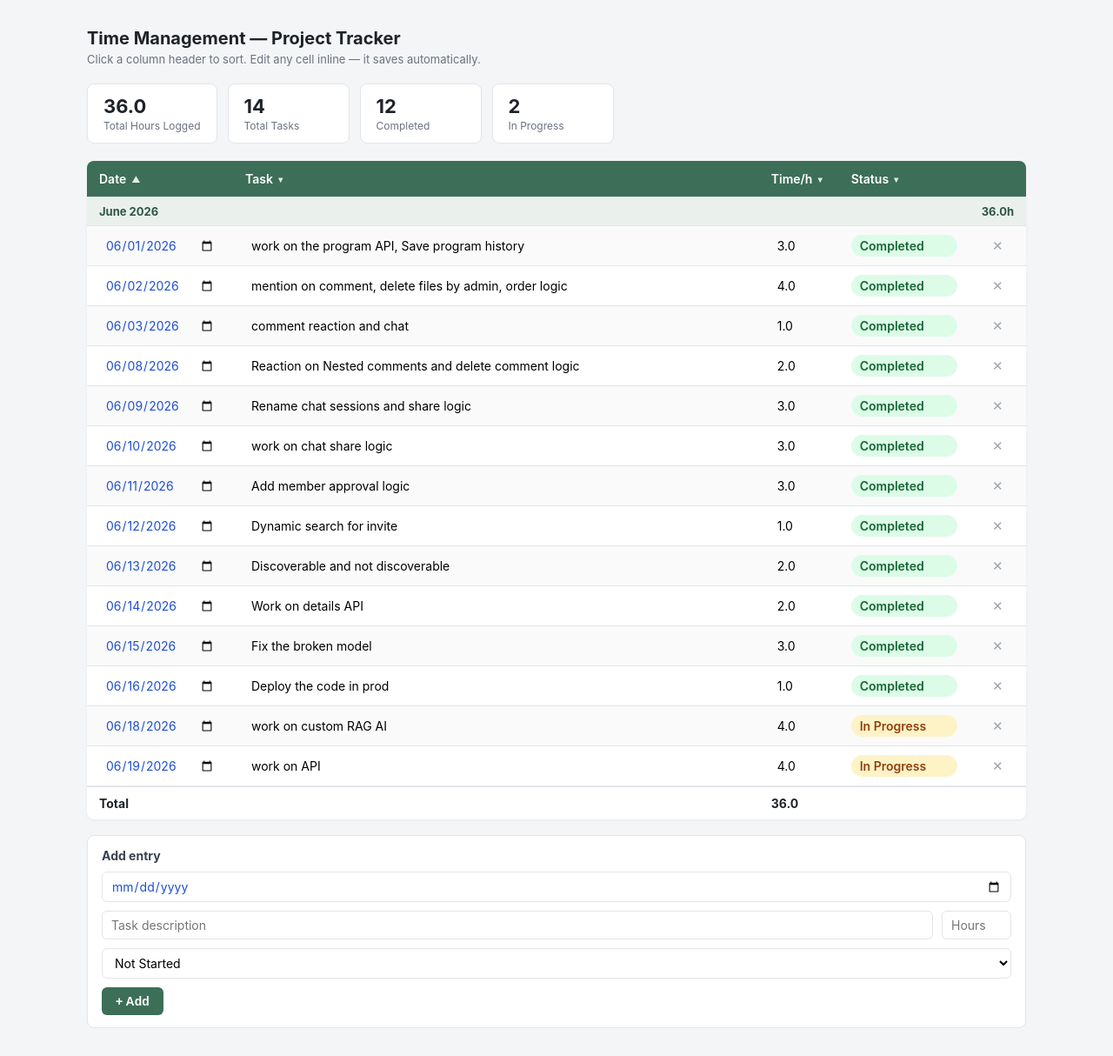
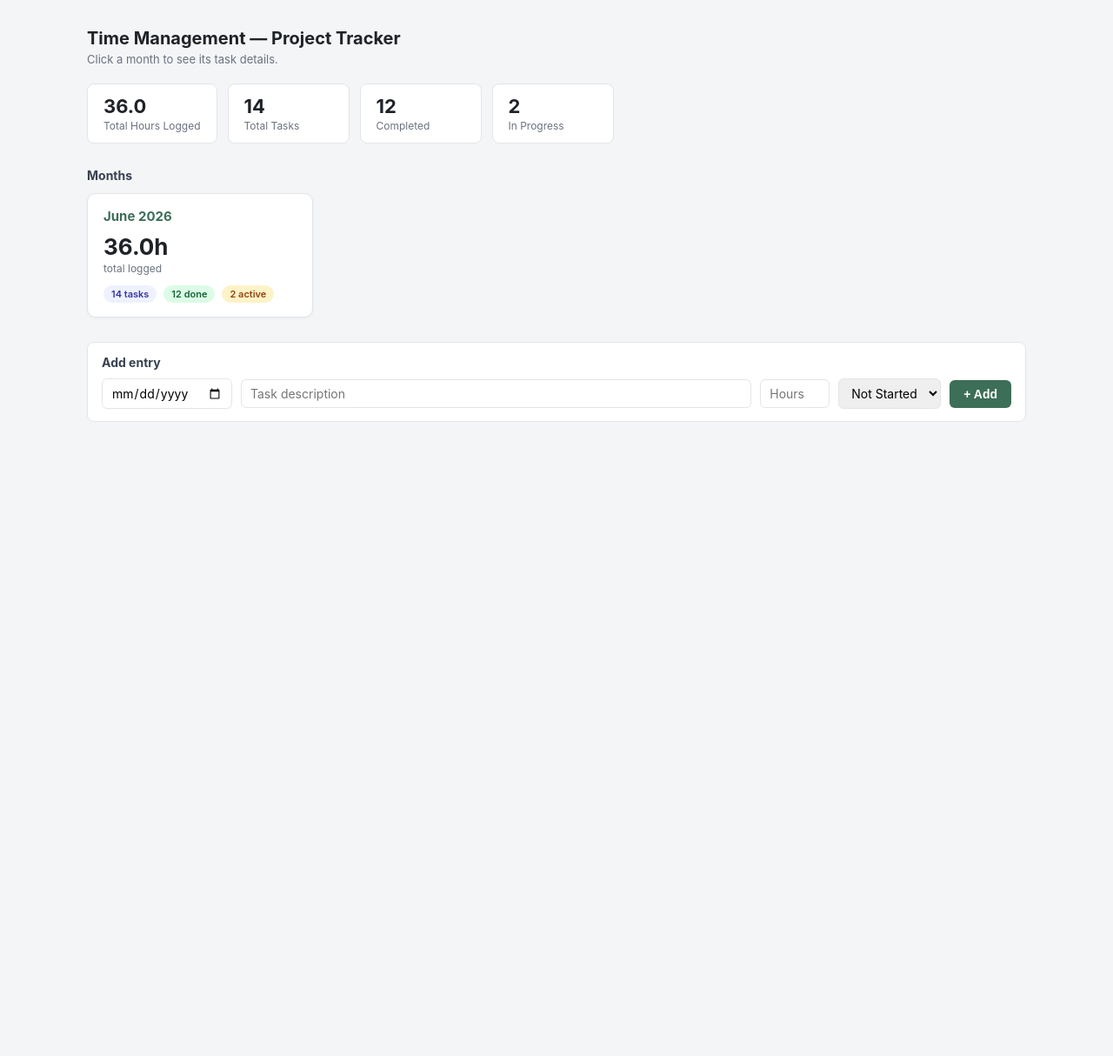
Before and after one commit to Muazzeem/time-management-app, a Flask app: page / in a window 1280 px wide. Shown: the whole page at 87% size. After the commit the page ends 485 px from the top, so only its background shows below. Run offline with Flask 3, Linux system fonts and the light colour scheme; data comes from the database, SQL or seed files in the repository.

Commit message:
Turn dashboard into clickable month cards with a separate detail page per month

```diff
--- a/app.py
+++ b/app.py
@@ -1,14 +1,16 @@
+import re
 import sqlite3
 from datetime import datetime
 from pathlib import Path
 
-from flask import Flask, g, redirect, render_template, request, url_for
+from flask import Flask, abort, g, redirect, render_template, request, url_for
 
 app = Flask(__name__)
 
 DB_PATH = Path(__file__).parent / "time_log.db"
 STATUSES = ["Not Started", "In Progress", "Completed", "Blocked"]
 SORT_COLUMNS = {"date": "date", "task": "task", "hours": "hours", "status": "status"}
+MONTH_KEY_RE = re.compile(r"^\d{4}-\d{2}$")
 
 SEED_ENTRIES = [
     ("2026-06-01", "work on the program API, Save program history", 3, "Completed"),
@@ -67,6 +69,46 @@ def init_db():
 
 @app.route("/")
 def index():
+    db = get_db()
+    rows = db.execute("SELECT * FROM entries ORDER BY date ASC").fetchall()
+
+    groups = {}
+    for row in rows:
+        groups.setdefault(row["date"][:7], []).append(row)
+
+    month_keys = sorted(groups.keys(), reverse=True)
+    month_summaries = [
+        {
+            "key": key,
+            "label": datetime.strptime(key, "%Y-%m").strftime("%B %Y"),
+            "total_hours": sum(r["hours"] for r in groups[key]),
+            "total_tasks": len(groups[key]),
+            "completed": sum(1 for r in groups[key] if r["status"] == "Completed"),
+            "in_progress": sum(1 for r in groups[key] if r["status"] == "In Progress"),
+        }
+        for key in month_keys
+    ]
+
+    return render_template(
+        "index.html",
+        month_summaries=month_summaries,
+        total_hours=sum(r["hours"] for r in rows),
+        completed=sum(1 for r in rows if r["status"] == "Completed"),
+        in_progress=sum(1 for r in rows if r["status"] == "In Progress"),
+        total_tasks=len(rows),
+        statuses=STATUSES,
+    )
+
+
+@app.route("/month/<key>")
+def month_detail(key):
+    if not MONTH_KEY_RE.match(key):
+        abort(404)
+    try:
+        label = datetime.strptime(key, "%Y-%m").strftime("%B %Y")
+    except ValueError:
+        abort(404)
+
     sort = request.args.get("sort", "date")
     direction = request.args.get("dir", "asc")
     if sort not in SORT_COLUMNS:
@@ -75,45 +117,33 @@ def index():
         direction = "asc"
 
     db = get_db()
-    rows = db.execute("SELECT * FROM entries ORDER BY date ASC").fetchall()
-
-    groups = {}
-    for row in rows:
-        month_key = row["date"][:7]  # "YYYY-MM"
-        groups.setdefault(month_key, []).append(row)
-
-    for month_rows in groups.values():
-        month_rows.sort(key=lambda r: r[SORT_COLUMNS[sort]], reverse=(direction == "desc"))
-
-    month_keys = sorted(groups.keys(), reverse=(sort == "date" and direction == "desc"))
-    month_groups = [
-        {
-            "label": datetime.strptime(key, "%Y-%m").strftime("%B %Y"),
-            "rows": groups[key],
-            "total_hours": sum(r["hours"] for r in groups[key]),
-        }
-        for key in month_keys
-    ]
-
-    total_hours = sum(r["hours"] for r in rows)
-    completed = sum(1 for r in rows if r["status"] == "Completed")
-    in_progress = sum(1 for r in rows if r["status"] == "In Progress")
+    rows = db.execute(
+        f"SELECT * FROM entries WHERE date LIKE ? ORDER BY {SORT_COLUMNS[sort]} {direction}",
+        (f"{key}-%",),
+    ).fetchall()
 
     def next_dir(col):
         return "desc" if sort == col and direction == "asc" else "asc"
 
     return render_template(
-        "index.html",
-        month_groups=month_groups,
+        "month.html",
+        month_key=key,
+        month_label=label,
+        rows=rows,
         statuses=STATUSES,
         sort=sort,
         direction=direction,
         next_dir=next_dir,
-        total_hours=total_hours,
-        completed=completed,
-        in_progress=in_progress,
+        total_hours=sum(r["hours"] for r in rows),
+        completed=sum(1 for r in rows if r["status"] == "Completed"),
+        in_progress=sum(1 for r in rows if r["status"] == "In Progress"),
         total_tasks=len(rows),
     )
+
+
+def _redirect_next():
+    next_url = request.form.get("next")
+    return redirect(next_url) if next_url else redirect(url_for("index"))
 
 
 @app.route("/entries/add", methods=["POST"])
@@ -129,7 +159,7 @@ def add_entry():
         ),
     )
     db.commit()
-    return redirect(url_for("index"))
+    return _redirect_next()
 
 
 @app.route("/entries/<int:entry_id>/update", methods=["POST"])
@@ -146,7 +176,7 @@ def update_entry(entry_id):
         ),
     )
     db.commit()
-    return redirect(url_for("index"))
+    return _redirect_next()
 
 
 @app.route("/entries/<int:entry_id>/delete", methods=["POST"])
@@ -154,7 +184,7 @@ def delete_entry(entry_id):
     db = get_db()
     db.execute("DELETE FROM entries WHERE id = ?", (entry_id,))
     db.commit()
-    return redirect(url_for("index"))
+    return _redirect_next()
 
 
 init_db()
--- a/templates/index.html
+++ b/templates/index.html
@@ -8,9 +8,7 @@
   :root {
     --header-bg: #3c6e58;
     --header-fg: #ffffff;
-    --link-blue: #1d4ed8;
     --border: #e2e5e9;
-    --row-alt: #fafafa;
   }
   * { box-sizing: border-box; }
   body {
@@ -27,7 +25,7 @@
   .summary {
     display: flex;
     gap: 12px;
-    margin-bottom: 20px;
+    margin-bottom: 28px;
     flex-wrap: wrap;
   }
   .card {
@@ -40,107 +38,73 @@
   .card .value { font-size: 22px; font-weight: 700; }
   .card .label { font-size: 12px; color: #6b7280; margin-top: 2px; }
 
-  table {
-    width: 100%;
-    border-collapse: collapse;
+  h2.section-title { font-size: 14px; color: #374151; margin: 0 0 12px; }
+
+  .month-grid {
+    display: grid;
+    grid-template-columns: repeat(auto-fill, minmax(230px, 1fr));
+    gap: 14px;
+    margin-bottom: 28px;
+  }
+  .month-card {
+    display: block;
     background: #fff;
-    border-radius: 8px;
-    overflow: hidden;
-    box-shadow: 0 1px 3px rgba(0,0,0,0.06);
+    border: 1px solid var(--border);
+    border-radius: 10px;
+    padding: 16px 18px;
+    text-decoration: none;
+    color: inherit;
+    box-shadow: 0 1px 3px rgba(0,0,0,0.05);
+    transition: transform 0.08s ease, box-shadow 0.08s ease, border-color 0.08s ease;
   }
-  thead th {
-    background: var(--header-bg);
-    color: var(--header-fg);
-    text-align: left;
-    padding: 12px 14px;
-    font-size: 14px;
-    font-weight: 600;
+  .month-card:hover {
+    transform: translateY(-2px);
+    box-shadow: 0 6px 16px rgba(0,0,0,0.08);
+    border-color: var(--header-bg);
   }
-  thead th a {
-    color: inherit;
-    text-decoration: none;
-    display: inline-flex;
-    align-items: center;
-    gap: 6px;
+  .month-card .month-name {
+    font-size: 15px;
+    font-weight: 700;
+    color: var(--header-bg);
+    margin-bottom: 10px;
   }
-  thead th .caret { font-size: 10px; opacity: 0.85; }
-  tbody td {
-    padding: 8px 14px;
-    border-bottom: 1px solid var(--border);
-    font-size: 14px;
-    vertical-align: middle;
+  .month-card .month-hours {
+    font-size: 26px;
+    font-weight: 700;
+    margin-bottom: 2px;
   }
-  tbody tr:nth-child(even) { background: var(--row-alt); }
-  tbody tr:hover { background: #f0f6f3; }
-
-  tr.month-row td {
-    background: #eaf1ed;
-    color: #2f5645;
-    font-weight: 700;
-    font-size: 13px;
-    padding: 8px 14px;
-    border-bottom: 1px solid var(--border);
-    border-top: 1px solid var(--border);
+  .month-card .month-hours-label {
+    font-size: 12px;
+    color: #6b7280;
+    margin-bottom: 12px;
   }
-  tr.month-row:hover td { background: #eaf1ed; }
-  tr.month-row .month-total { text-align: left; font-weight: 700; }
-
-  .row-form { display: contents; }
-  input[type="date"], input[type="text"], input[type="number"], select {
-    border: 1px solid transparent;
-    background: transparent;
-    font-size: 14px;
-    font-family: inherit;
-    padding: 4px 6px;
-    border-radius: 5px;
-    width: 100%;
+  .month-card .month-stats {
+    display: flex;
+    gap: 8px;
+    flex-wrap: wrap;
   }
-  input[type="date"], td:nth-child(2) input[type="text"] {
-    color: var(--link-blue);
-  }
-  input[type="number"] { width: 64px; }
-  input:hover, select:hover,
-  input:focus, select:focus {
-    border-color: var(--border);
-    background: #f9fafb;
-    outline: none;
-  }
-
-  .status-select {
+  .badge {
+    font-size: 11px;
     font-weight: 600;
     border-radius: 999px;
-    padding: 4px 10px;
-    cursor: pointer;
-    border: none;
-    appearance: none;
-    -webkit-appearance: none;
+    padding: 3px 9px;
   }
-  .status-Not-Started { background: #f1f5f9; color: #475569; }
-  .status-In-Progress { background: #fef3c7; color: #92400e; }
-  .status-Completed { background: #dcfce7; color: #166534; }
-  .status-Blocked { background: #fee2e2; color: #991b1b; }
+  .badge-tasks { background: #eef2ff; color: #3730a3; }
+  .badge-completed { background: #dcfce7; color: #166534; }
+  .badge-progress { background: #fef3c7; color: #92400e; }
 
-  .actions-col { width: 40px; text-align: center; }
-  .delete-btn {
-    background: none;
-    border: none;
-    color: #9ca3af;
-    cursor: pointer;
-    font-size: 15px;
-    padding: 4px;
-    border-radius: 5px;
-  }
-  .delete-btn:hover { background: #fee2e2; color: #b91c1c; }
-
-  tfoot td {
-    padding: 10px 14px;
-    font-weight: 700;
+  .empty-state {
+    background: #fff;
+    border: 1px dashed var(--border);
+    border-radius: 10px;
+    padding: 24px;
+    text-align: center;
+    color: #6b7280;
     font-size: 14px;
-    border-top: 2px solid var(--border);
+    margin-bottom: 28px;
   }
 
   .add-row {
-    margin-top: 18px;
     background: #fff;
     border: 1px solid var(--border);
     border-radius: 8px;
@@ -179,7 +143,7 @@
 <body>
 <div class="wrap">
   <h1>Time Management — Project Tracker</h1>
-  <div class="subtitle">Click a column header to sort. Edit any cell inline — it saves automatically.</div>
+  <div class="subtitle">Click a month to see its task details.</div>
 
   <div class="summary">
     <div class="card"><div class="value">{{ total_hours }}</div><div class="label">Total Hours Logged</div></div>
@@ -188,71 +152,30 @@
     <div class="card"><div class="value">{{ in_progress }}</div><div class="label">In Progress</div></div>
   </div>
 
-  <table>
-    <thead>
-      <tr>
-        <th style="width:130px">
-          <a href="{{ url_for('index', sort='date', dir=next_dir('date')) }}">
-            Date <span class="caret">{{ '▲' if sort == 'date' and direction == 'asc' else '▼' if sort == 'date' else '▾' }}</span>
-          </a>
-        </th>
-        <th>
-          <a href="{{ url_for('index', sort='task', dir=next_dir('task')) }}">
-            Task <span class="caret">{{ '▲' if sort == 'task' and direction == 'asc' else '▼' if sort == 'task' else '▾' }}</span>
-          </a>
-        </th>
-        <th style="width:90px">
-          <a href="{{ url_for('index', sort='hours', dir=next_dir('hours')) }}">
-            Time/h <span class="caret">{{ '▲' if sort == 'hours' and direction == 'asc' else '▼' if sort == 'hours' else '▾' }}</span>
-          </a>
-        </th>
-        <th style="width:150px">
-          <a href="{{ url_for('index', sort='status', dir=next_dir('status')) }}">
-            Status <span class="caret">{{ '▲' if sort == 'status' and direction == 'asc' else '▼' if sort == 'status' else '▾' }}</span>
-          </a>
-        </th>
-        <th class="actions-col"></th>
-      </tr>
-    </thead>
-    {% for group in month_groups %}
-    <tbody>
-      <tr class="month-row">
-        <td colspan="4">{{ group.label }}</td>
-        <td class="month-total">{{ group.total_hours }}h</td>
-      </tr>
-      {% for row in group.rows %}
-      <tr>
-        <form class="row-form" action="{{ url_for('update_entry', entry_id=row['id']) }}" method="post" id="form-{{ row['id'] }}">
-        <td><input type="date" name="date" value="{{ row['date'] }}" onchange="this.form.requestSubmit()"></td>
-        <td><input type="text" name="task" value="{{ row['task'] }}" onchange="this.form.requestSubmit()"></td>
-        <td><input type="number" step="0.5" min="0" name="hours" value="{{ row['hours'] }}" onchange="this.form.requestSubmit()"></td>
-        <td>
-          <select name="status" class="status-select status-{{ row['status'] | replace(' ', '-') }}" onchange="this.form.requestSubmit(); this.className = 'status-select status-' + this.value.replace(' ', '-');">
-            {% for s in statuses %}
-            <option value="{{ s }}" {% if s == row['status'] %}selected{% endif %}>{{ s }}</option>
-            {% endfor %}
-          </select>
-        </td>
-        <td class="actions-col">
-          <button type="submit" class="delete-btn" formaction="{{ url_for('delete_entry', entry_id=row['id']) }}" title="Delete row" onclick="return confirm('Delete this entry?')">✕</button>
-        </td>
-        </form>
-      </tr>
-      {% endfor %}
-    </tbody>
+  <h2 class="section-title">Months</h2>
+  {% if month_summaries %}
+  <div class="month-grid">
+    {% for m in month_summaries %}
+    <a class="month-card" href="{{ url_for('month_detail', key=m.key) }}">
+      <div class="month-name">{{ m.label }}</div>
+      <div class="month-hours">{{ m.total_hours }}h</div>
+      <div class="month-hours-label">total logged</div>
+      <div class="month-stats">
+        <span class="badge badge-tasks">{{ m.total_tasks }} tasks</span>
+        <span class="badge badge-completed">{{ m.completed }} done</span>
+        {% if m.in_progress %}<span class="badge badge-progress">{{ m.in_progress }} active</span>{% endif %}
+      </div>
+    </a>
     {% endfor %}
-    <tfoot>
-      <tr>
-        <td colspan="2">Total</td>
-        <td>{{ total_hours }}</td>
-        <td colspan="2"></td>
-      </tr>
-    </tfoot>
-  </table>
+  </div>
+  {% else %}
+  <div class="empty-state">No entries yet — add one below to get started.</div>
+  {% endif %}
 
   <div class="add-row">
     <h2>Add entry</h2>
     <form class="add-form" action="{{ url_for('add_entry') }}" method="post">
+      <input type="hidden" name="next" value="{{ url_for('index') }}">
       <input type="date" name="date" required>
       <input type="text" name="task" placeholder="Task description" required>
       <input type="number" step="0.5" min="0" name="hours" placeholder="Hours" required>
```
Also changed, not shown: templates/month.html (added, +267 -0 lines).
